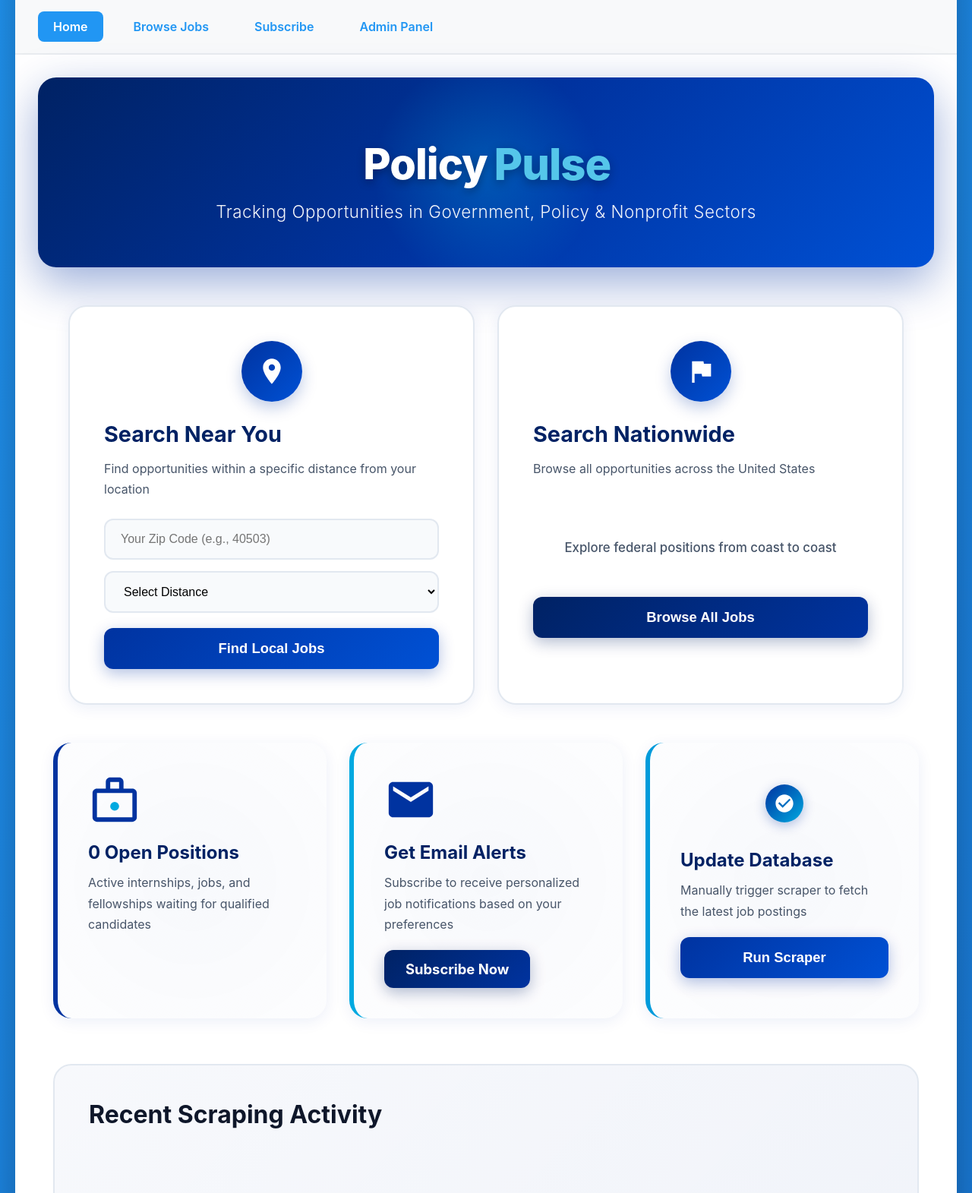
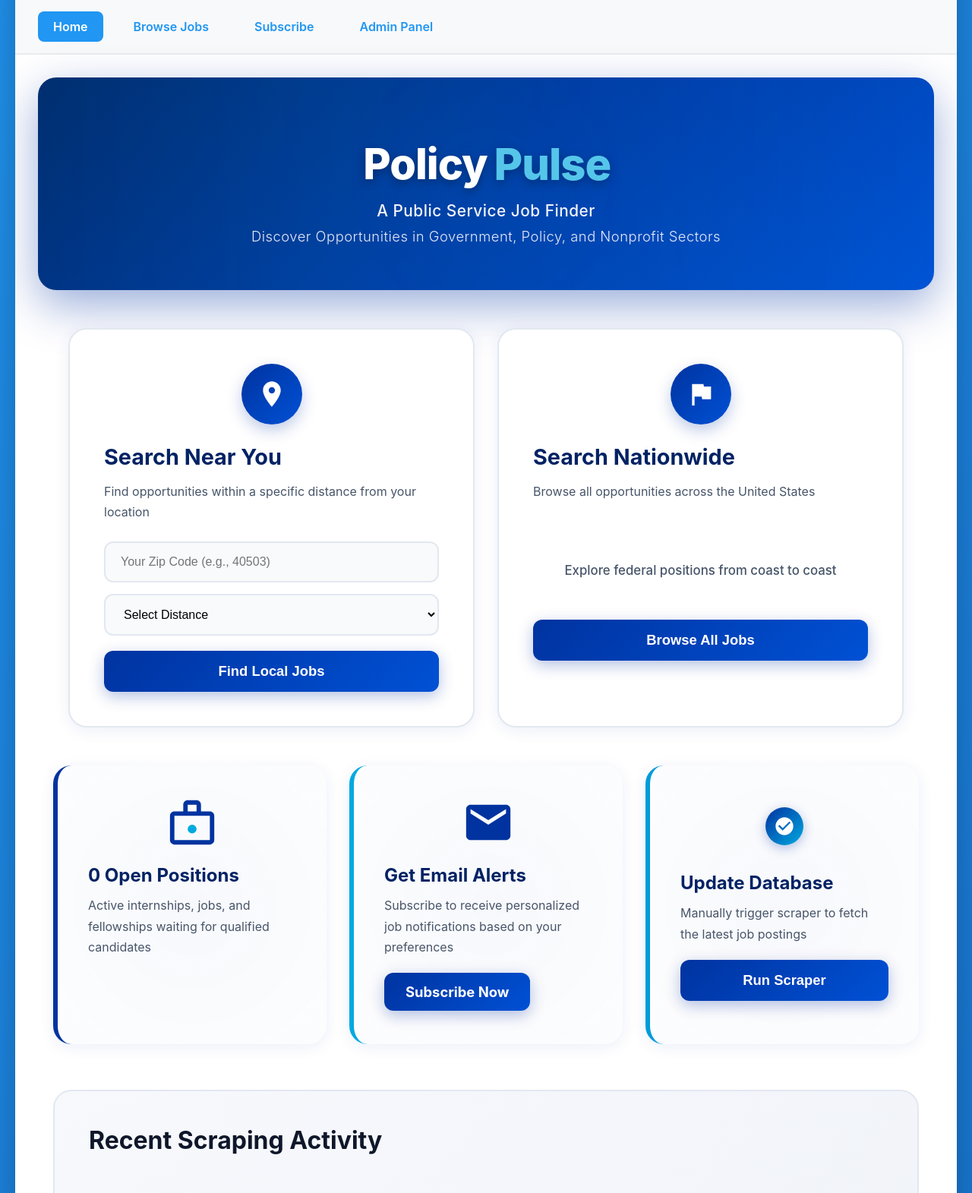
Before and after one commit to SomethingSomethingSawyer/job-scraper-project, a Django app: page / in a window 1280 px wide. Shown: the part 189-1760 px from the top of the page at 76% size. Run offline with Django 4.2, Linux system fonts and the light colour scheme; data that the repository does not hold is empty; parts of the project's set-up code (start-up, migrations or seed data) failed here and were passed over.

Commit message:
Redesign all job pages with UK blue Policy Pulse theme

```diff
--- a/scraper/templates/home.html
+++ b/scraper/templates/home.html
@@ -21,7 +21,7 @@
         --gray-900: #0f172a;
     }
 
-    /* Hero with animated pulse background */
+    /* Hero with animated slideshow background */
     .hero-section {
         text-align: center;
         padding: 80px 20px 60px;
@@ -34,17 +34,42 @@
         box-shadow: 0 20px 60px rgba(0, 51, 160, 0.4);
     }
 
+    /* Animated slideshow background */
     .hero-section::before {
+        content: '';
+        position: absolute;
+        top: 0;
+        left: 0;
+        width: 400%;
+        height: 100%;
+        background: linear-gradient(
+            90deg,
+            transparent 0%,
+            rgba(0, 169, 224, 0.15) 25%,
+            transparent 50%,
+            rgba(0, 169, 224, 0.15) 75%,
+            transparent 100%
+        );
+        animation: slideshow 20s linear infinite;
+    }
+
+    @keyframes slideshow {
+        0% { transform: translateX(0); }
+        100% { transform: translateX(-50%); }
+    }
+
+    /* Pulsing circle overlay */
+    .hero-section::after {
         content: '';
         position: absolute;
         top: 50%;
         left: 50%;
         width: 300px;
         height: 300px;
-        background: radial-gradient(circle, rgba(0, 169, 224, 0.3) 0%, transparent 70%);
+        background: radial-gradient(circle, rgba(0, 169, 224, 0.2) 0%, transparent 70%);
         border-radius: 50%;
         transform: translate(-50%, -50%);
-        animation: heroKitPulse 4s ease-in-out infinite;
+        animation: heroPulse 4s ease-in-out infinite;
     }
 
     @keyframes heroPulse {
@@ -69,9 +94,7 @@
     }
 
     .hero-tagline {
-        font-size: 1.4em;
         opacity: 0.95;
-        margin-bottom: 0;
         position: relative;
         z-index: 1;
         font-weight: 300;
@@ -208,7 +231,8 @@
         box-shadow: 0 0 0 4px rgba(0, 51, 160, 0.1);
     }
 
-    .btn-primary {
+    /* Uniform button styles */
+    .btn-primary, .btn-secondary {
         width: 100%;
         padding: 16px 32px;
         background: linear-gradient(135deg, var(--uk-blue) 0%, var(--uk-blue-light) 100%);
@@ -223,9 +247,11 @@
         position: relative;
         z-index: 1;
         overflow: hidden;
+        text-decoration: none;
+        display: inline-block;
     }
 
-    .btn-primary::before {
+    .btn-primary::before, .btn-secondary::before {
         content: '';
         position: absolute;
         top: 0;
@@ -236,36 +262,13 @@
         transition: left 0.5s ease;
     }
 
-    .btn-primary:hover::before {
+    .btn-primary:hover::before, .btn-secondary:hover::before {
         left: 100%;
     }
 
-    .btn-primary:hover {
+    .btn-primary:hover, .btn-secondary:hover {
         transform: translateY(-3px);
         box-shadow: 0 10px 30px rgba(0, 51, 160, 0.4);
-    }
-
-    .btn-secondary {
-        width: 100%;
-        padding: 16px 32px;
-        background: linear-gradient(135deg, var(--uk-blue-dark) 0%, var(--uk-blue) 100%);
-        color: white;
-        border: none;
-        border-radius: 12px;
-        font-size: 1.15em;
-        font-weight: 700;
-        cursor: pointer;
-        transition: all 0.3s ease;
-        box-shadow: 0 6px 20px rgba(0, 34, 100, 0.3);
-        text-decoration: none;
-        display: inline-block;
-        position: relative;
-        z-index: 1;
-    }
-
-    .btn-secondary:hover {
-        transform: translateY(-3px);
-        box-shadow: 0 10px 30px rgba(0, 34, 100, 0.4);
         color: white;
     }
 
@@ -312,7 +315,7 @@
     .stat-icon-container {
         width: 70px;
         height: 70px;
-        margin-bottom: 20px;
+        margin: 0 auto 20px;
         position: relative;
         z-index: 1;
     }
@@ -397,7 +400,7 @@
     }
 
     .pulse-heart-container.pulsing .pulse-core {
-        animation: corebeat 1.5s ease-in-out infinite;
+        animation: corePulse 1.5s ease-in-out infinite;
     }
 
     @keyframes corePulse {
@@ -536,7 +539,8 @@
 
 <div class="hero-section">
     <h2>Policy <span class="pulse-text">Pulse</span></h2>
-    <p class="hero-tagline">Tracking Opportunities in Government, Policy & Nonprofit Sectors</p>
+    <p class="hero-tagline" style="font-size: 1.3em; margin-bottom: 10px; font-weight: 500;">A Public Service Job Finder</p>
+    <p class="hero-tagline" style="font-size: 1.15em; opacity: 0.9;">Discover Opportunities in Government, Policy, and Nonprofit Sectors</p>
 </div>
 
 <div style="padding: 0 20px;">
@@ -598,7 +602,7 @@
 
             <form method="GET" action="{% url 'job_list' %}">
                 <input type="hidden" name="mode" value="nationwide">
-                <button type="submit" class="btn-secondary">
+                <button type="submit" class="btn-primary">
                     Browse All Jobs
                 </button>
             </form>
@@ -626,7 +630,7 @@
             </div>
             <h3>Get Email Alerts</h3>
             <p>Subscribe to receive personalized job notifications based on your preferences</p>
-            <a href="{% url 'subscribe' %}" class="btn-secondary" style="width: auto; padding: 14px 28px; display: inline-block;">
+            <a href="{% url 'subscribe' %}" class="btn-primary" style="width: auto; padding: 14px 28px; display: inline-block;">
                 Subscribe Now
             </a>
         </div>
```
